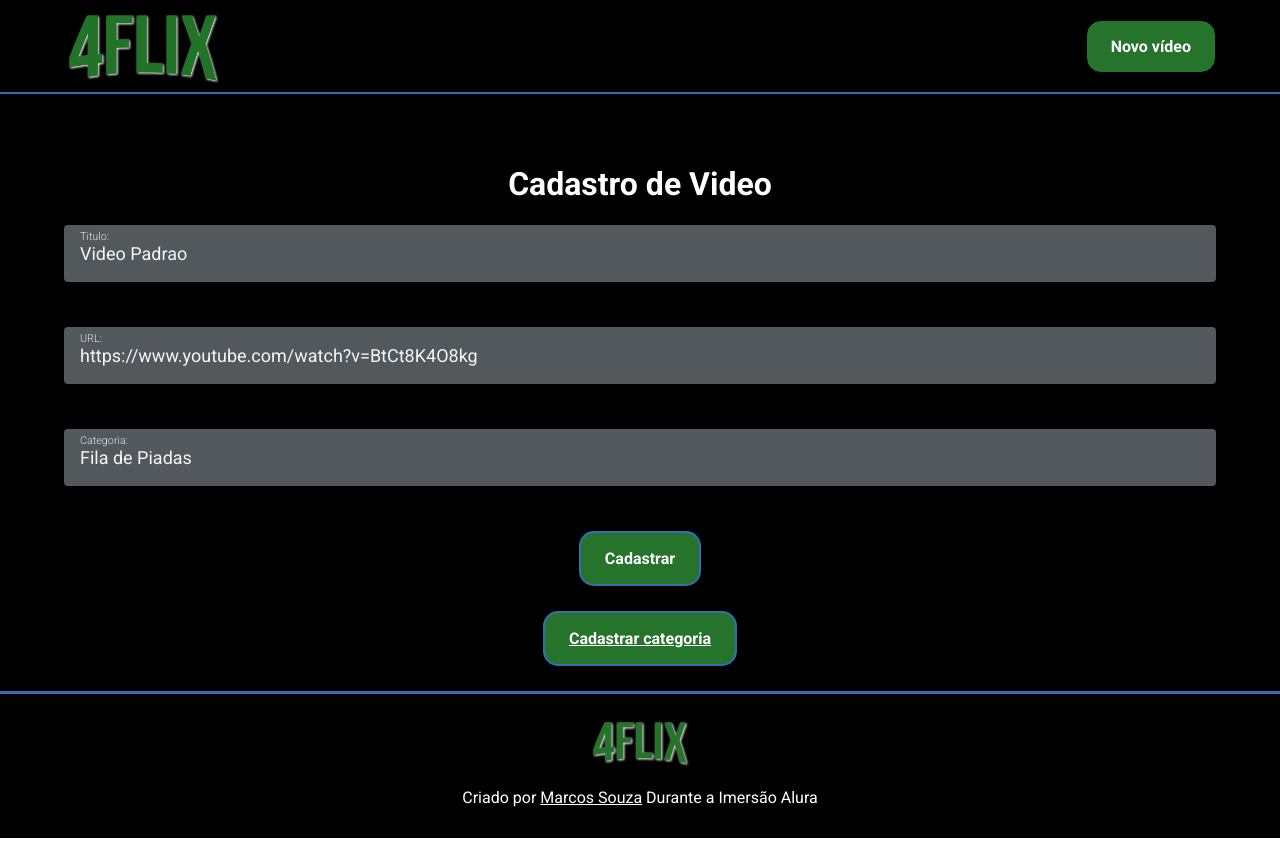
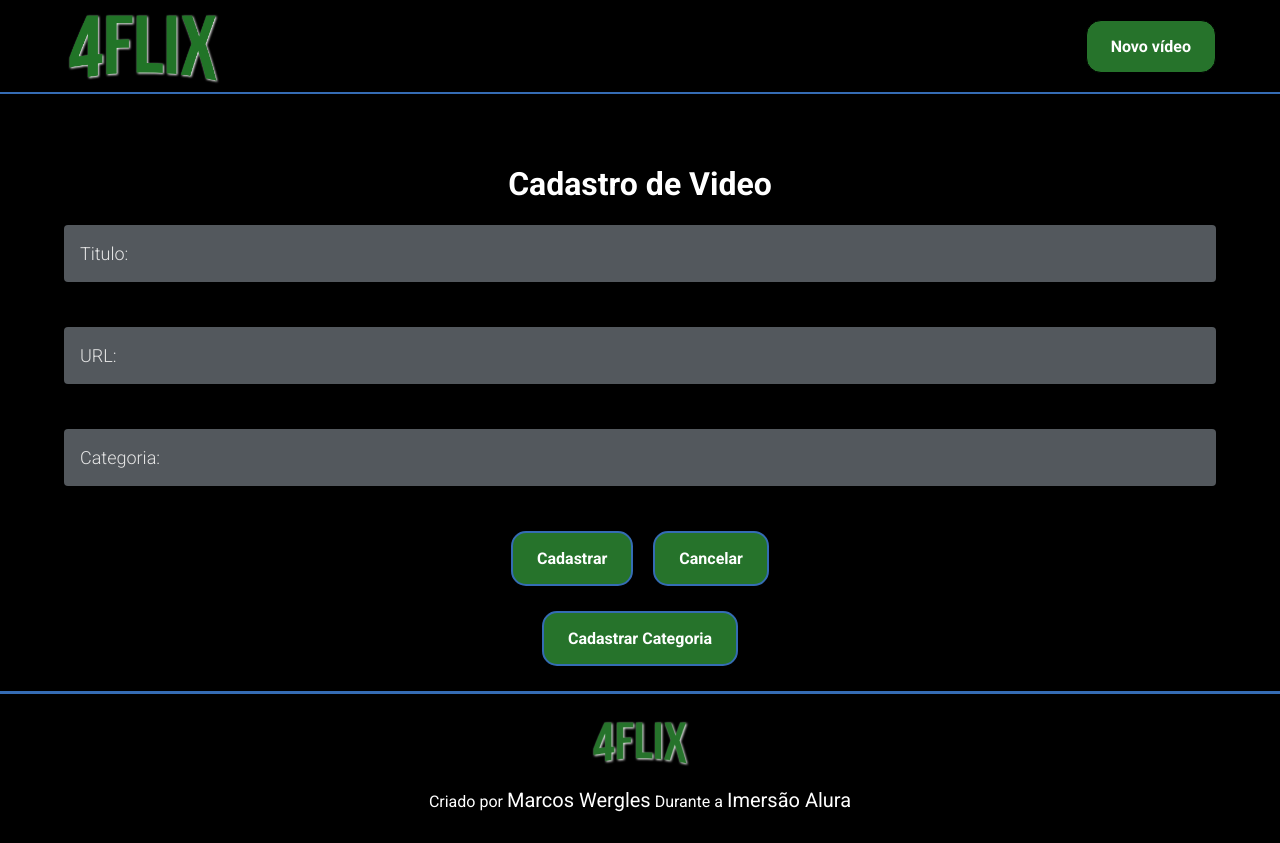
Before and after one commit to marcospsw/4flix, a React (Create React App) app: page /cadastro/video in a window 1280 px wide. Built offline with nearby package versions, Linux system fonts and the light colour scheme; data requests are answered from the project's data file.

Commit message:
Alteração Dia 04/08

```diff
--- a/package.json
+++ b/package.json
@@ -6,6 +6,7 @@
     "@testing-library/jest-dom": "^4.2.4",
     "@testing-library/react": "^9.5.0",
     "@testing-library/user-event": "^7.2.1",
+    "concurrently": "^5.2.0",
     "json-server": "^0.16.1",
     "prop-types": "^15.7.2",
     "react": "^16.13.1",
--- a/src/components/Footer/index.js
+++ b/src/components/Footer/index.js
@@ -11,11 +11,15 @@ function Footer() {
       <p>
         Criado por
         {' '}
-        <a href="https://github.com/marcospsw">
-          Marcos Souza
+        <a style={{textDecoration: 'none', fontSize: '20px'}} href="https://github.com/marcospsw">
+          Marcos Wergles
         </a>
         {' '}
-        Durante a Imersão Alura
+        Durante a
+        {' '}
+        <a style={{textDecoration: 'none', fontSize: '20px'}} href="https://www.alura.com.br/imersao-react/">
+          Imersão Alura
+        </a>
       </p>
     </FooterBase>
   );
--- a/src/pages/Home/index.js
+++ b/src/pages/Home/index.js
@@ -4,6 +4,7 @@ import BannerMain from '../../components/BannerMain';
 import Carousel from '../../components/Carousel';
 import categoriasRepository from '../../repositories/categorias';
 import PageDefault from '../../components/PageDefault';
+import Loading from '../../components/Loading';
 
 const AppWrapper = styled.div`
   background: var(--grayDark);
@@ -26,7 +27,7 @@ function Home() {
   return (
     <AppWrapper>
       <PageDefault paddingAll={0}>
-
+        {dadosIniciais.length === 0 && (<Loading />)}
         {dadosIniciais.map((categoria, indice) => {
           if (indice === 0) {
             return (
@@ -53,37 +54,6 @@ function Home() {
           );
         })}
 
-        {/* <BannerMain
-        videoTitle={dadosIniciais.categorias[0].videos[0].titulo}
-        url={dadosIniciais.categorias[0].videos[0].url}
-        videoDescription=""
-      />
-
-      <Carousel
-        ignoreFirstVideo
-        category={dadosIniciais.categorias[0]}
-      />
-
-      <Carousel
-        category={dadosIniciais.categorias[1]}
-      />
-
-      <Carousel
-        category={dadosIniciais.categorias[2]}
-      />
-
-      <Carousel
-        category={dadosIniciais.categorias[3]}
-      />
-
-      <Carousel
-        category={dadosIniciais.categorias[4]}
-      />
-
-      <Carousel
-        category={dadosIniciais.categorias[5]}
-      /> */}
-
       </PageDefault>
     </AppWrapper>
   );
--- a/src/pages/cadastro/Video/index.js
+++ b/src/pages/cadastro/Video/index.js
@@ -12,9 +12,9 @@ function CadastroVideo() {
   const [categorias, setCategorias] = useState([]);
   const categoryTitles = categorias.map(({titulo}) => titulo);
   const valoresInicias = {
-    titulo: 'Video Padrao',
-    url: 'https://www.youtube.com/watch?v=BtCt8K4O8kg',
-    categoria: 'Fila de Piadas',
+    titulo: '',
+    url: '',
+    categoria: '',
   };
   const { handleChange, values } = useForm(valoresInicias);
 
@@ -77,12 +77,19 @@ function CadastroVideo() {
           Cadastrar
         </GenericButton>
 
+        <GenericButton>
+          <Link style={{ textDecoration: 'none' }} to="/">
+            Cancelar
+          </Link>
+        </GenericButton>
       </form>
       <GenericButton>
-        <Link to="/cadastro/categoria">
-          Cadastrar categoria
+        <Link style={{ textDecoration: 'none' }} to="/cadastro/categoria">
+          Cadastrar Categoria
         </Link>
       </GenericButton>
+
+
 
     </PageDefault>
   );
```
Also changed, not shown: 1 other file (tests, documents, lock files or other folders).
